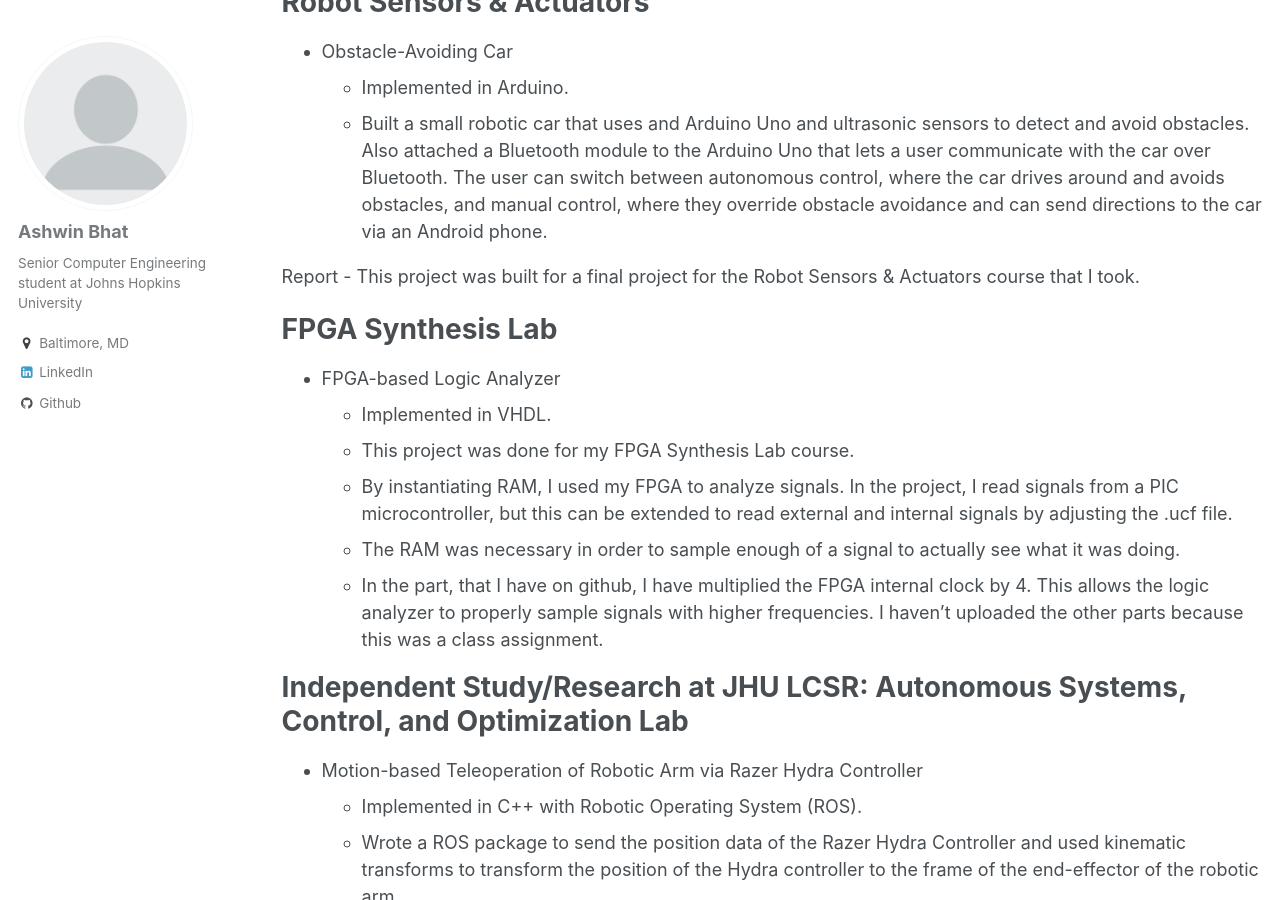
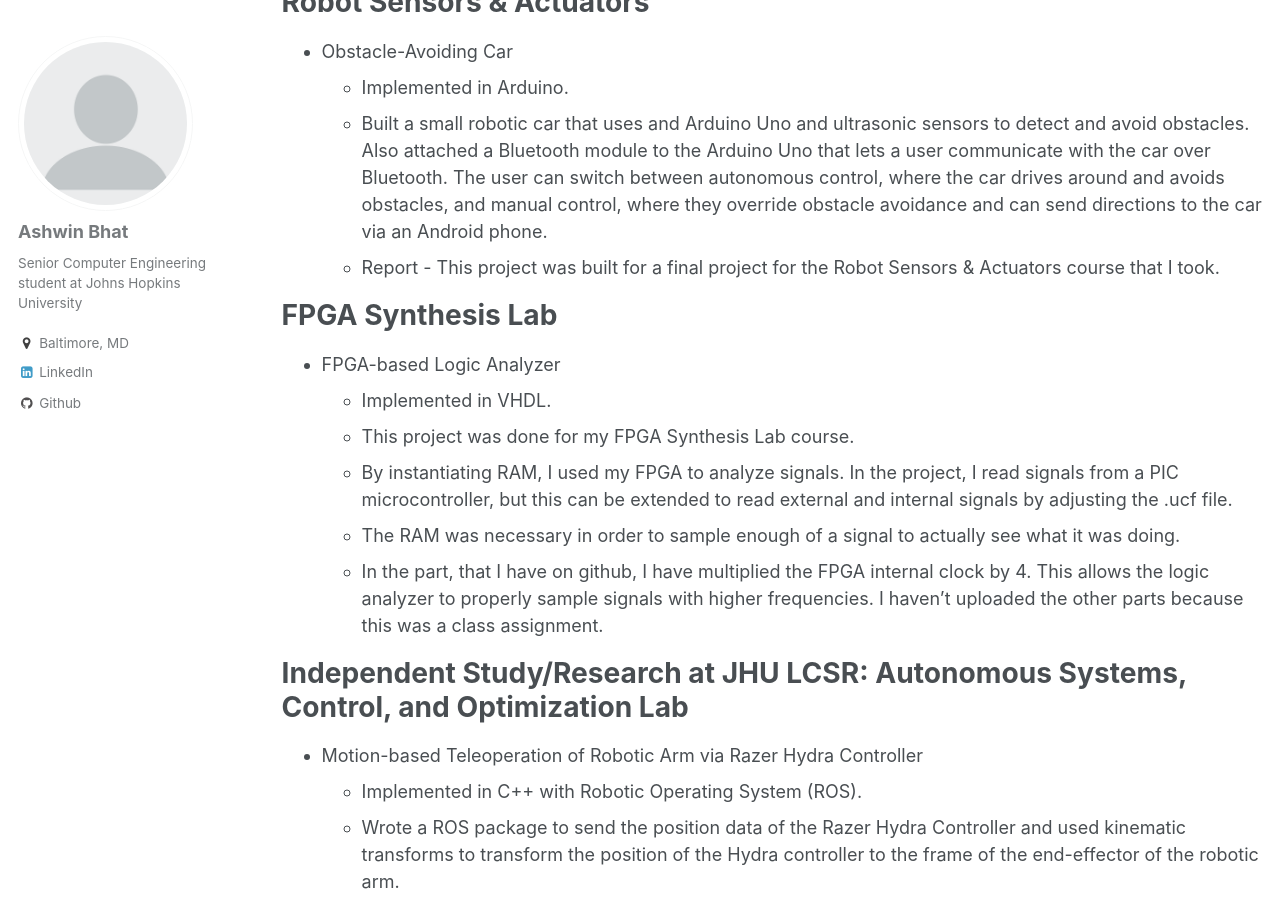
Before and after one commit to The-Shwin/the-shwin.github.io, a Jekyll site: the page built from _pages/projects.md, in a window 1280 px wide and 900 px high, scrolled down 955 px. Built offline with Jekyll 4.4.1, drawn with Linux system fonts in a browser that asks for light colours.

```diff
--- a/_pages/projects.md
+++ b/_pages/projects.md
@@ -29,8 +29,7 @@ Robot Sensors & Actuators
 * [Obstacle-Avoiding Car](https://github.com/mattkae/Obstabot)
   * Implemented in Arduino.
   * Built a small robotic car that uses and Arduino Uno and ultrasonic sensors to detect and avoid obstacles. Also attached a Bluetooth module to the Arduino Uno that lets a user communicate with the car over Bluetooth. The user can switch between autonomous control, where the car drives around and avoids obstacles, and manual control, where they override obstacle avoidance and can send directions to the car via an Android phone.
-
-[Report](https://theshwin.com/files/rsaproject.pdf) - This project was built for a final project for the Robot Sensors & Actuators course that I took.
+  * [Report](https://theshwin.com/files/rsaproject.pdf) - This project was built for a final project for the Robot Sensors & Actuators course that I took.
 
 FPGA Synthesis Lab
 ======
```
